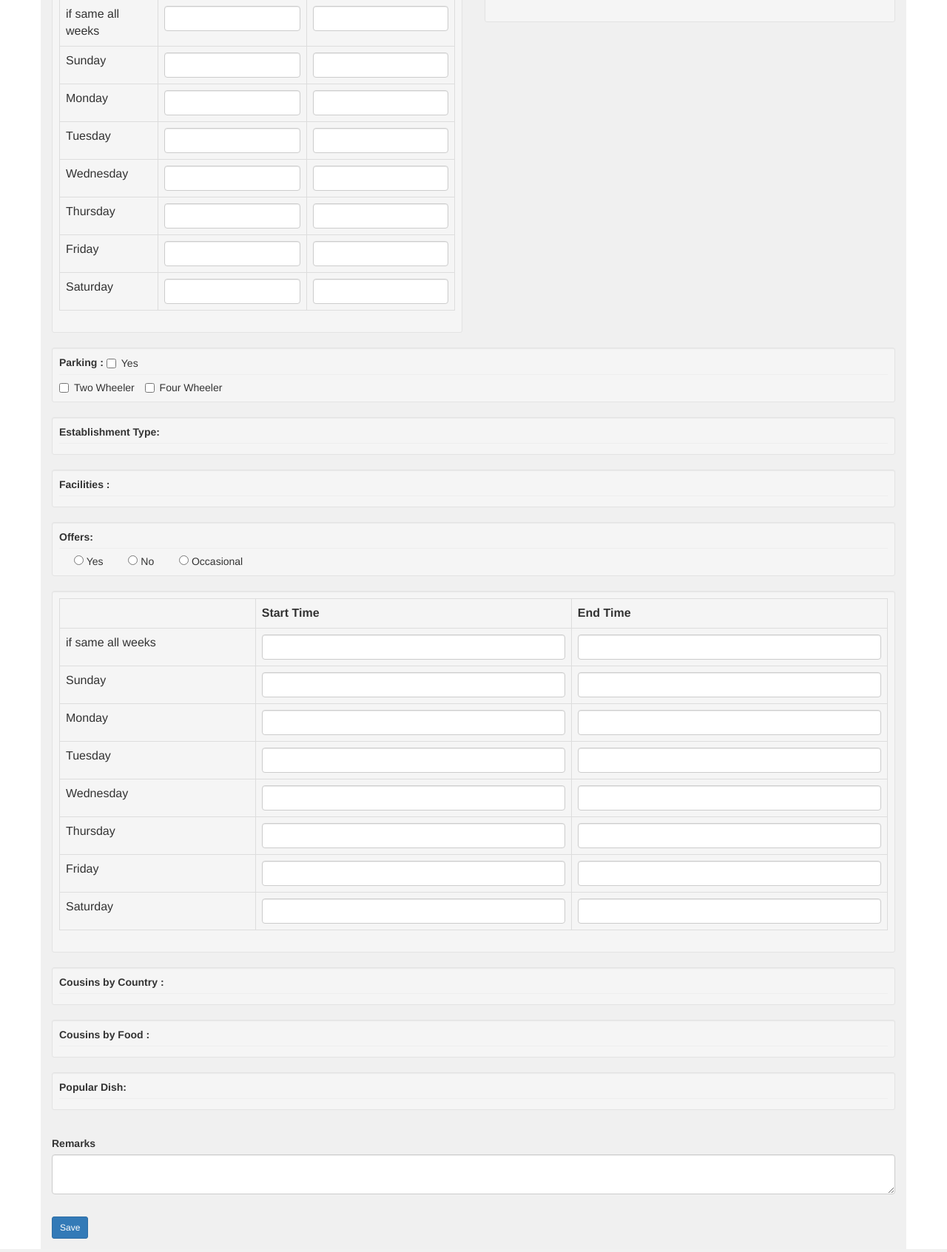
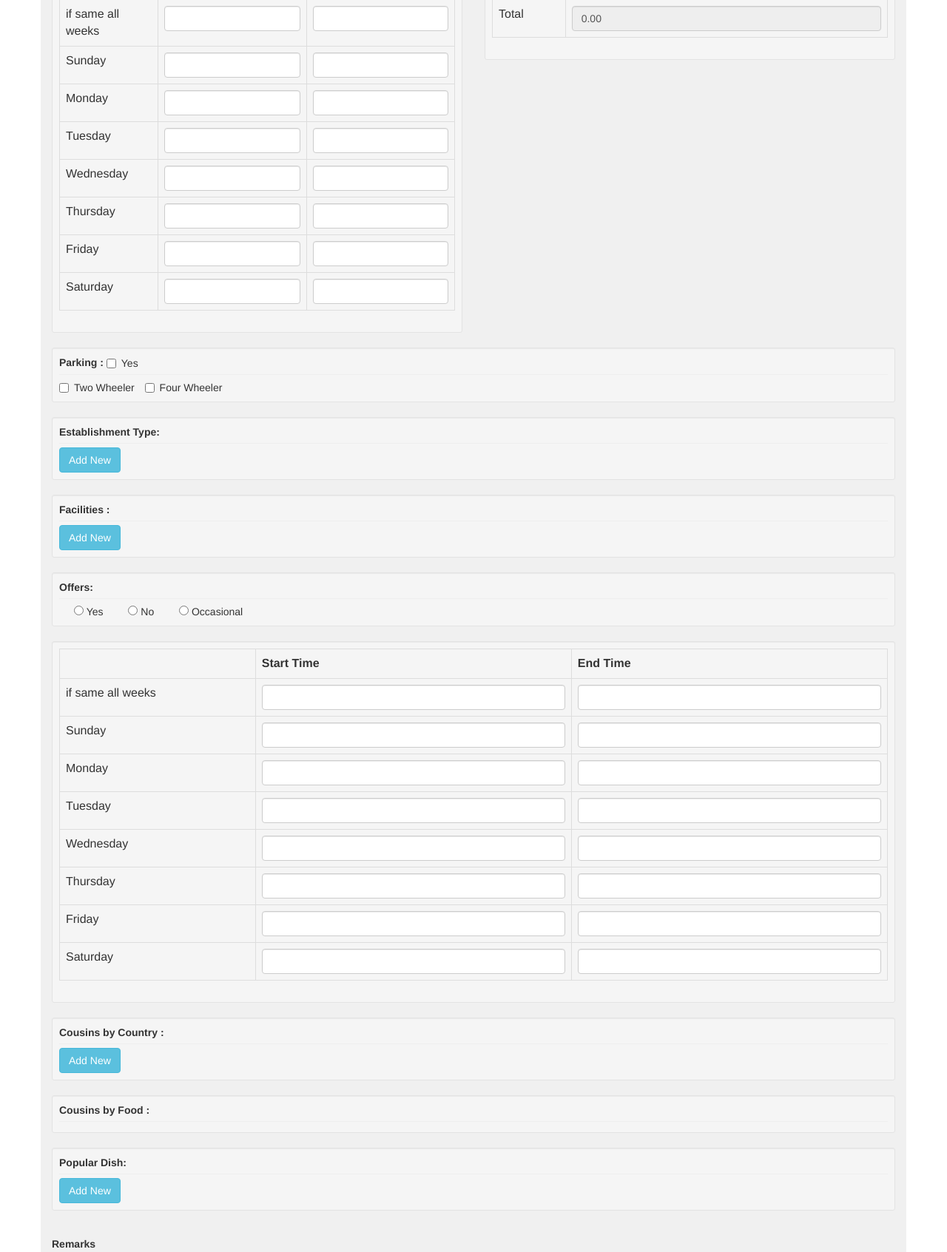
Before and after one commit to amttmg/so, a CodeIgniter app: page /so/index.php/dataentry/index in a window 1280 px wide. Shown: the part 1157-2850 px from the top of the page at 74% size. Run offline with CodeIgniter, Linux system fonts and the light colour scheme; data that the repository does not hold is empty; some libraries are stand-ins or nearby versions.

Commit message:
some changes in restaurant entry form

```diff
--- a/application/views/includes/footer.php
+++ b/application/views/includes/footer.php
@@ -1,3 +1,4 @@
+
 </body>
 </html>
 <script>
--- a/application/views/pages/DataEntry.php
+++ b/application/views/pages/DataEntry.php
@@ -394,12 +394,21 @@
                                     <?php echo $topic->topic ?>
                                 </td>
                                 <td>
-                                    <input type="text" name="estimate_cost_topic[<?php echo $topic->topic_id ?>]"
-                                           class="form-control">
+                                    <input type="number" name="estimate_cost_topic[<?php echo $topic->topic_id ?>]"
+                                           class="estimate_cost_topic form-control">
                                 </td>
                             </tr>
                             <?php
+
                         } ?>
+                        <tr>
+                            <td class="text-bold">
+                                Total
+                            </td>
+                            <td>
+                               <input type="number" class="form-control" disabled="" name="total" id="total" value="0">
+                            </td>
+                        </tr>
                     </table>
                 </div>
             </div>
@@ -440,13 +449,14 @@
                         </label>
                         <?php
                     } ?>
+                    <button type="button" id="btn_establishmentType" class="btn btn-info"> Add New</button>
                 </div>
             </div>
         </div>
 
         <div class="row">
             <div class="col-md-12">
-                <div class="well-sm well">
+                <div class="well-sm well" id="facility_checkbox">
                     <b> Facilities :</b>
                     <hr/>
                     <?php foreach ($facilities as $fac) {
@@ -457,6 +467,7 @@
                         </label>
                         <?php
                     } ?>
+                    <button type="button" id="btn_facilities" class="btn btn-info"> Add New</button>
                 </div>
             </div>
         </div>
@@ -553,6 +564,7 @@
                         </label>
                         <?php
                     } ?>
+                    <button type="button" id="btn_addCousin" class="btn btn-info"><i class="fa fa-plus fa"></i> Add New</button>
                 </div>
             </div>
         </div>
@@ -587,6 +599,7 @@
                         </label>
                         <?php
                     } ?>
+                    <button type="button" id="btn_addPopDish" class="btn btn-info"><i class="fa fa-plus fa"></i> Add New</button>
                 </div>
             </div>
         </div>
@@ -620,7 +633,7 @@
     }
 </style>
 
-<div class="modal fade" id="modal-addserve">
+<div class="modal fade" id="mdl-addserve">
     <div class="modal-dialog">
         <div class="modal-content">
             <div class="modal-header">
@@ -640,8 +653,15 @@
 <script>
     $(document).ready(function() {
 
+        total();
+
+       $('.estimate_cost_topic').keyup(function() {
+
+          total();
+       });
+
         $('#btn_addServe').click(function() {
-            $('#modal-addserve').modal('show');
+            $('#mdl-addserve').modal('show');
         });
 
         $('#city_suggest').keyup(function() {
@@ -653,8 +673,8 @@
                 success:function(data)
                 {
 
-                    $('datalist').empty();
-                    $('datalist').append(data);
+                    $('#est_city').empty();
+                    $('#est_city').append(data);
                 }
             })
             .done(function() {
@@ -708,7 +728,123 @@
                         var temp_checkbox='<label class="checkbox-inline">';
                             temp_checkbox+='<input type="checkbox" name="serves[]" value="'+data.serves_id+'">'+data.serves_name+'</label>';
 
-                        $('#'+serve_id).append(temp_checkbox);s
+                        $('#'+serve_id).append(temp_checkbox);
+                    };
+            }
+        })
+
+        .fail(function() {
+
+            enable_button(button_id,'Add New');
+        });
+    }
+
+    function insertIntoEstType(form_id,button_id,estd_typeid)
+    {
+        disable_button(button_id,'Saving');
+
+        $.ajax({
+            url: '<?php echo(site_url("establishment_type/add")) ?>',
+            dataType:'json',
+            data:$('#'+form_id).serialize(),
+            success:function(data)
+            {
+                console.log(data);
+                    if (data.status===true)
+                    {
+                        enable_button(button_id,'Add New');
+
+                        var temp_checkbox='<label class="checkbox-inline">';
+                            temp_checkbox+='<input type="checkbox" name="establishment_type[]" value="'+data.type_id+'">'+data.type+'</label>';
+
+                        $('#'+estd_typeid).append(temp_checkbox);
+                    };
+            }
+        })
+
+        .fail(function() {
+
+            enable_button(button_id,'Add New');
+        });
+    }
+
+    function insertIntoFacilitis(form_id,button_id,facility_id)
+    {
+        disable_button(button_id,'Saving');
+
+        $.ajax({
+            url: '<?php echo(site_url("facility/add")) ?>',
+            dataType:'json',
+            data:$('#'+form_id).serialize(),
+            success:function(data)
+            {
+                console.log(data);
+                    if (data.status===true)
+                    {
+                        enable_button(button_id,'Add New');
+
+                        var temp_checkbox='<label class="checkbox-inline">';
+                            temp_checkbox+='<input type="checkbox" name="facility[]" value="'+data.facilities_id+'">'+data.facility+'</label>';
+
+                        $('#'+facility_id).append(temp_checkbox);
+                    };
+            }
+        })
+
+        .fail(function() {
+
+            enable_button(button_id,'Add New');
+        });
+    }
+
+    function insertIntoCousins(form_id,button_id,cousin_id)
+    {
+        disable_button(button_id,'Saving');
+
+        $.ajax({
+            url: '<?php echo(site_url("Cousin/add")) ?>',
+            dataType:'json',
+            data:$('#'+form_id).serialize(),
+            success:function(data)
+            {
+                console.log(data);
+                    if (data.status===true)
+                    {
+                        enable_button(button_id,'Add New');
+
+                        var temp_checkbox='<label class="checkbox-inline">';
+                            temp_checkbox+='<input type="checkbox" name="cousins[]" value="'+data.cousin_id+'">'+data.cousin+'</label>';
+
+                        $('#'+cousin_id).append(temp_checkbox);
+                    };
+            }
+        })
+
+        .fail(function() {
+
+            enable_button(button_id,'Add New');
+        });
+    }
+
+    function insertIntoPopularDish(form_id,button_id,dish_id)
+    {
+        disable_button(button_id,'Saving');
+
+        $.ajax({
+            url: '<?php echo(site_url("Cousin/add")) ?>',
+            dataType:'json',
+            data:$('#'+form_id).serialize(),
+            success:function(data)
+            {
+                console.log(data);
+                    if (data.status===true)
+                    {
+                        enable_button(button_id,'Add New');
+
+                        var temp_checkbox='<label class="checkbox-inline">';
+                            temp_checkbox+='<input type="checkbox" name="pop_dishes[]" value="'+data.pop_dishes_id+'">'+data.pop_dishes+'</label>';
+
+                        $('#'+dish_id).append(temp_checkbox);
                     };
             }
         })
@@ -737,5 +873,20 @@
          };
     }
 
+    function total()
+    {
+        var temp=0;
+        $('input[name^="estimate_cost_topic"]').each(function() {
+            var val=$(this).val();
+            if (val)
+            {
+                 temp=temp+parseFloat(val);
+            };
+
+        });
+        $('#total').val(temp.toFixed(2));
+
+    }
+
 
 </script>
```
Also changed, not shown: application/controllers/Establishment_type.php (added, +27 -0 lines), application/controllers/cousin.php (added, +27 -0 lines), application/controllers/facility.php (added, +27 -0 lines), application/controllers/pop_dish.php (added, +27 -0 lines).
